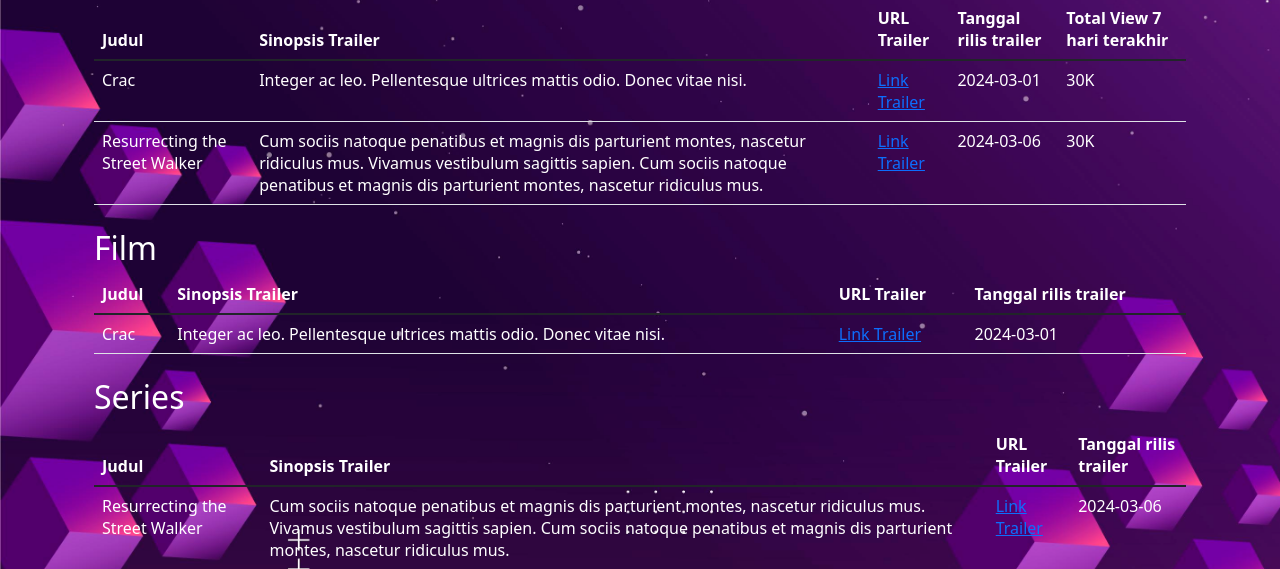
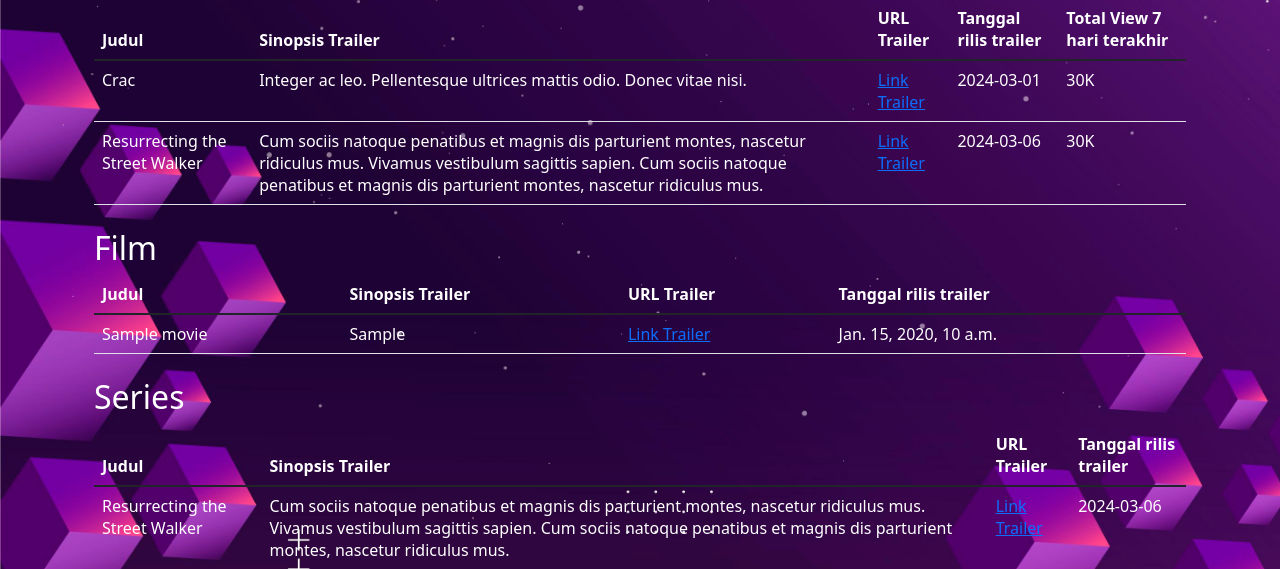
Before and after one commit to BASDAT-F12/F12-PacilFlix, a Django app: template infolist/templates/daftar-tayangan.html in a window 1280 px wide. Shown: the part 312-881 px from the top of the page. Run offline with Django 5.2, Linux system fonts and the light colour scheme; the template is opened without the code that fills it: most values are stand-ins (such as "Sample title", 1, 10 or a date in 2020).

Commit message:
modified movie queries and display

```diff
--- a/PacilFix/settings.py
+++ b/PacilFix/settings.py
@@ -60,6 +60,7 @@ MIDDLEWARE = [
     'django.contrib.messages.middleware.MessageMiddleware',
     'django.middleware.clickjacking.XFrameOptionsMiddleware',
     "whitenoise.middleware.WhiteNoiseMiddleware",
+
 ]
 
 ROOT_URLCONF = 'PacilFix.urls'
--- a/authentication/queries.py
+++ b/authentication/queries.py
@@ -8,7 +8,8 @@ def create_connection():
         # dbname="vinka.alrezky",
         # user="postgres",
         # password="VeryVerySecret",
-        # host="localhost"
+        # host="localhost",
+        # port="5432"
 
         #local farrel
         # dbname="paciflix",
--- a/infolist/templates/film_table.html
+++ b/infolist/templates/film_table.html
@@ -5,7 +5,12 @@
         <thead>
             <tr>
                 <th>Judul</th>
-                <th>Sinopsis Trailer</th>
+                {% if not request.session.is_authenticated %}
+                    <th>Sinopsis Trailer</th>
+                {% endif %}
+                {% if request.session.is_authenticated %}
+                    <th>Sinopsis</th>
+                {% endif %}
                 <th>URL Trailer</th>
                 <th>Tanggal rilis trailer</th>
                 {% if request.session.is_authenticated %}
@@ -14,15 +19,22 @@
             </tr>
         </thead>
         <tbody>
+        {% for movie in movies %}
             <tr>
-                <td>Crac</td>
-                <td>Integer ac leo. Pellentesque ultrices mattis odio. Donec vitae nisi.</td>
-                <td><a href="https://www.pacilflix.com/trailer/?id=d4f4e437-1cee-5262-8f60-15968c413f22">Link Trailer</a></td>
-                <td>2024-03-01</td>
+                <td>{{ movie.judul }}</td>
+                {% if not request.session.is_authenticated %}
+                    <td>{{ movie.sinopsis_trailer }}</td>
+                {% endif %}
                 {% if request.session.is_authenticated %}
-                <td><a href="{% url 'infolist:detail_tayangan_film' %}" class="btn btn-primary">Tonton</a></td>
+                    <td>{{ movie.sinopsis }}</td>
+                {% endif %}
+                <td><a href="{{ movie.trailer_url }}">Link Trailer</a></td>
+                <td>{{ movie.release_date_trailer }}</td>
+                {% if request.session.is_authenticated %}
+                    <td><a href="{% url 'infolist:detail_tayangan_film' %}" class="btn btn-primary">Tonton</a></td>
                 {% endif %}
             </tr>
+        {% endfor %}
         </tbody>
     </table>
 </div>
```
Also changed, not shown: infolist/queries.py (+20 -14 lines), infolist/views.py (+9 -2 lines).
